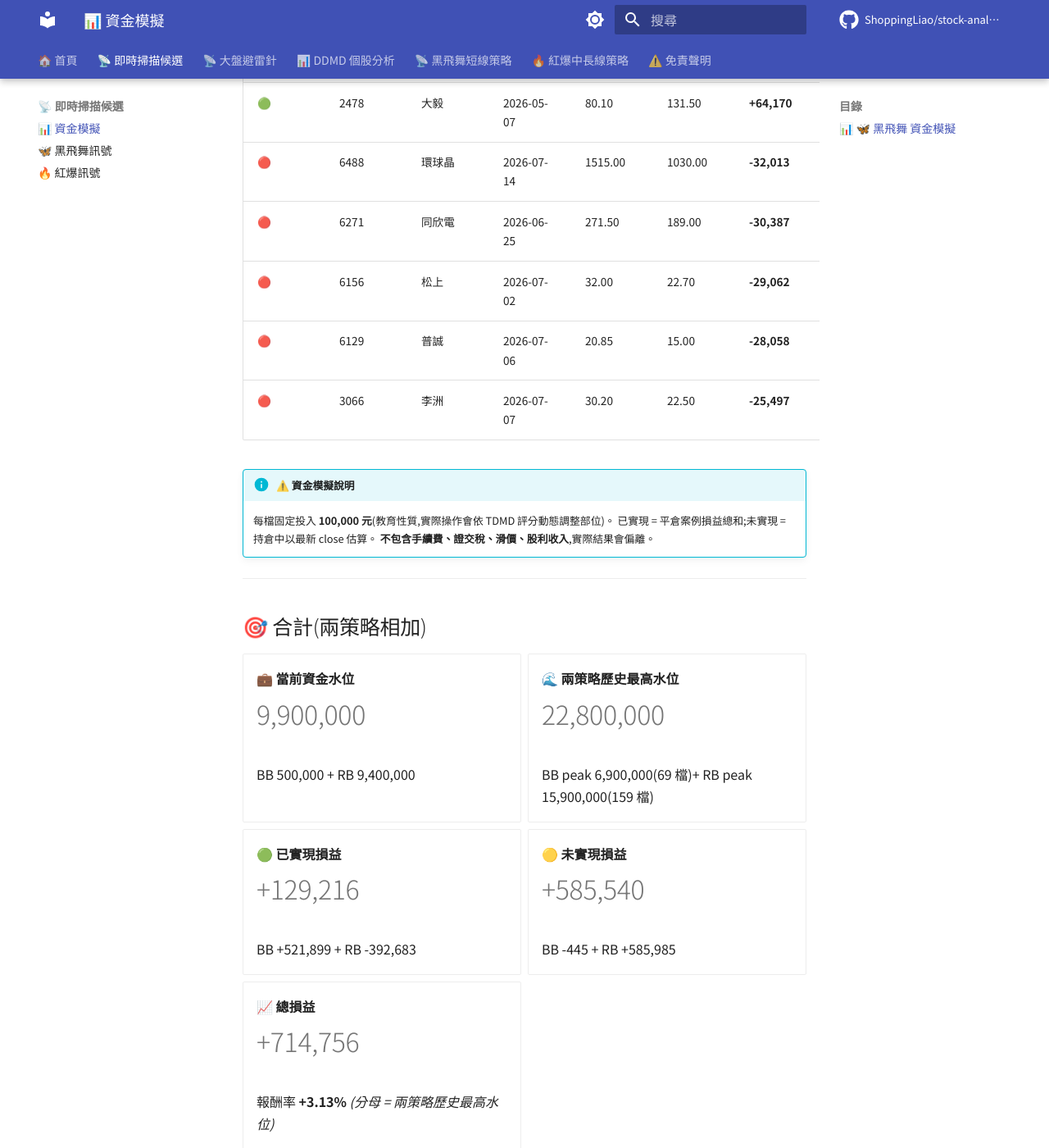
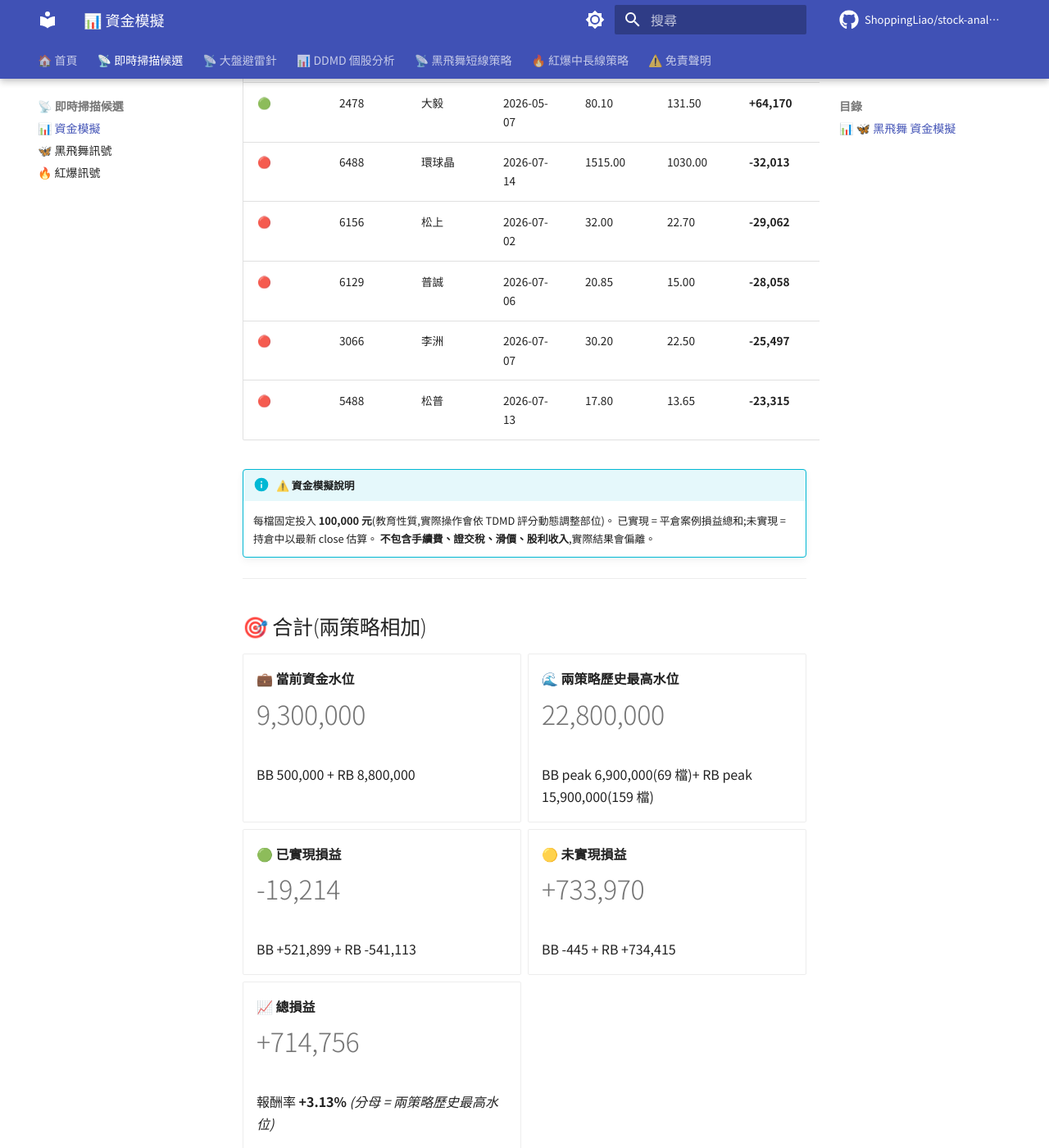
Before and after one commit to ShoppingLiao/stock-analysis-public, an MkDocs documentation site: the page built from docs/signals_capital.md, in a window 1280 px wide and 1400 px high, scrolled down 3343 px. Shown: the whole window at 82% size. Built offline with MkDocs 1.6.1 and Material for MkDocs 9.7.7, drawn with Linux system fonts in a browser that asks for light colours; comment, search, counter and statistics services are not loaded; some of the changed text lies outside the part shown.

Commit message:
docs(signals): update BB + RB + capital (2026-07-24)

```diff
--- a/docs/signals_capital.md
+++ b/docs/signals_capital.md
@@ -79,9 +79,9 @@
 
 -   **💼 當前資金水位**
 
-    # 9,400,000
+    # 8,800,000
 
-    持倉 94 檔 × 100,000
+    持倉 88 檔 × 100,000
 
 -   **🌊 歷史最高水位**
 
@@ -91,15 +91,15 @@
 
 -   **🟢 已實現損益**
 
-    # -392,683
+    # -541,113
 
-    勝率 29.0% / 138 檔已平倉
+    勝率 27.6% / 145 檔已平倉
 
 -   **🟡 未實現損益**
 
-    # +585,985
+    # +734,415
 
-    持倉 94 檔(現價 vs 進場價)
+    持倉 88 檔(現價 vs 進場價)
 
 -   **📈 總損益**
 
@@ -109,7 +109,7 @@
 
 </div>
 
-> **💡 解讀**:這個策略歷史上**同時最多持有 159 檔**(在 2026-06-23),代表「玩這個策略至少要準備 **15,900,000 元**」才不會因資金不夠錯過訊號。當前只佔用 9,400,000(94 檔)。
+> **💡 解讀**:這個策略歷史上**同時最多持有 159 檔**(在 2026-06-23),代表「玩這個策略至少要準備 **15,900,000 元**」才不會因資金不夠錯過訊號。當前只佔用 8,800,000(88 檔)。
 
 ### 持倉中 — Top 5 獲利 / 虧損
 
@@ -121,10 +121,10 @@
 | 🟢 | 2302 | 麗正 | 2026-05-13 | 26.00 | 43.00 | **+65,385** | **+65.38%** |
 | 🟢 | 2478 | 大毅 | 2026-05-07 | 80.10 | 131.50 | **+64,170** | **+64.17%** |
 | 🔴 | 6488 | 環球晶 | 2026-07-14 | 1515.00 | 1030.00 | **-32,013** | **-32.01%** |
-| 🔴 | 6271 | 同欣電 | 2026-06-25 | 271.50 | 189.00 | **-30,387** | **-30.39%** |
 | 🔴 | 6156 | 松上 | 2026-07-02 | 32.00 | 22.70 | **-29,062** | **-29.06%** |
 | 🔴 | 6129 | 普誠 | 2026-07-06 | 20.85 | 15.00 | **-28,058** | **-28.06%** |
 | 🔴 | 3066 | 李洲 | 2026-07-07 | 30.20 | 22.50 | **-25,497** | **-25.50%** |
+| 🔴 | 5488 | 松普 | 2026-07-13 | 17.80 | 13.65 | **-23,315** | **-23.31%** |
 
 !!! info "⚠️ 資金模擬說明"
     每檔固定投入 **100,000 元**(教育性質,實際操作會依 TDMD 評分動態調整部位)。
@@ -139,9 +139,9 @@
 
 -   **💼 當前資金水位**
 
-    # 9,900,000
+    # 9,300,000
 
-    BB 500,000 + RB 9,400,000
+    BB 500,000 + RB 8,800,000
 
 -   **🌊 兩策略歷史最高水位**
 
@@ -151,15 +151,15 @@
 
 -   **🟢 已實現損益**
 
-    # +129,216
+    # -19,214
 
-    BB +521,899 + RB -392,683
+    BB +521,899 + RB -541,113
 
 -   **🟡 未實現損益**
 
-    # +585,540
+    # +733,970
 
-    BB -445 + RB +585,985
+    BB -445 + RB +734,415
 
 -   **📈 總損益**
 
```
Also changed, not shown: docs/signals_red_burst.md (+104 -114 lines).
